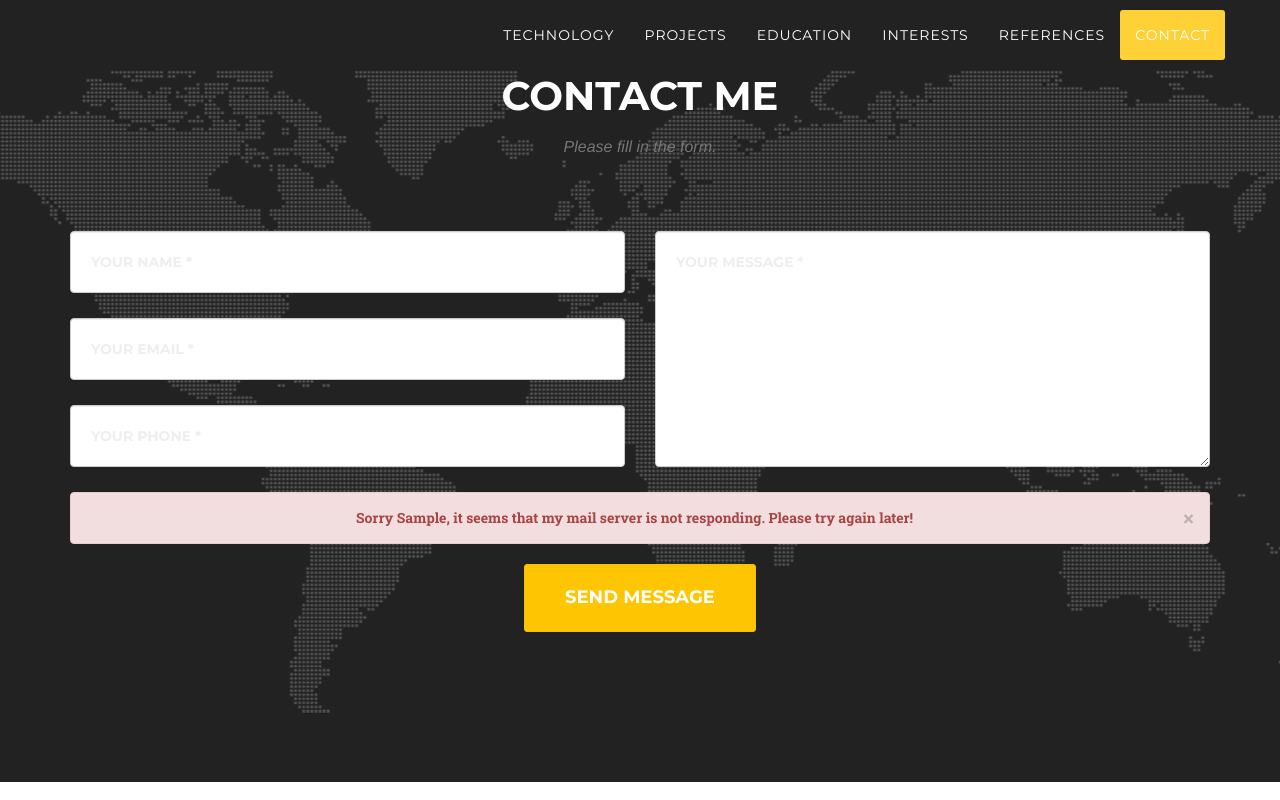
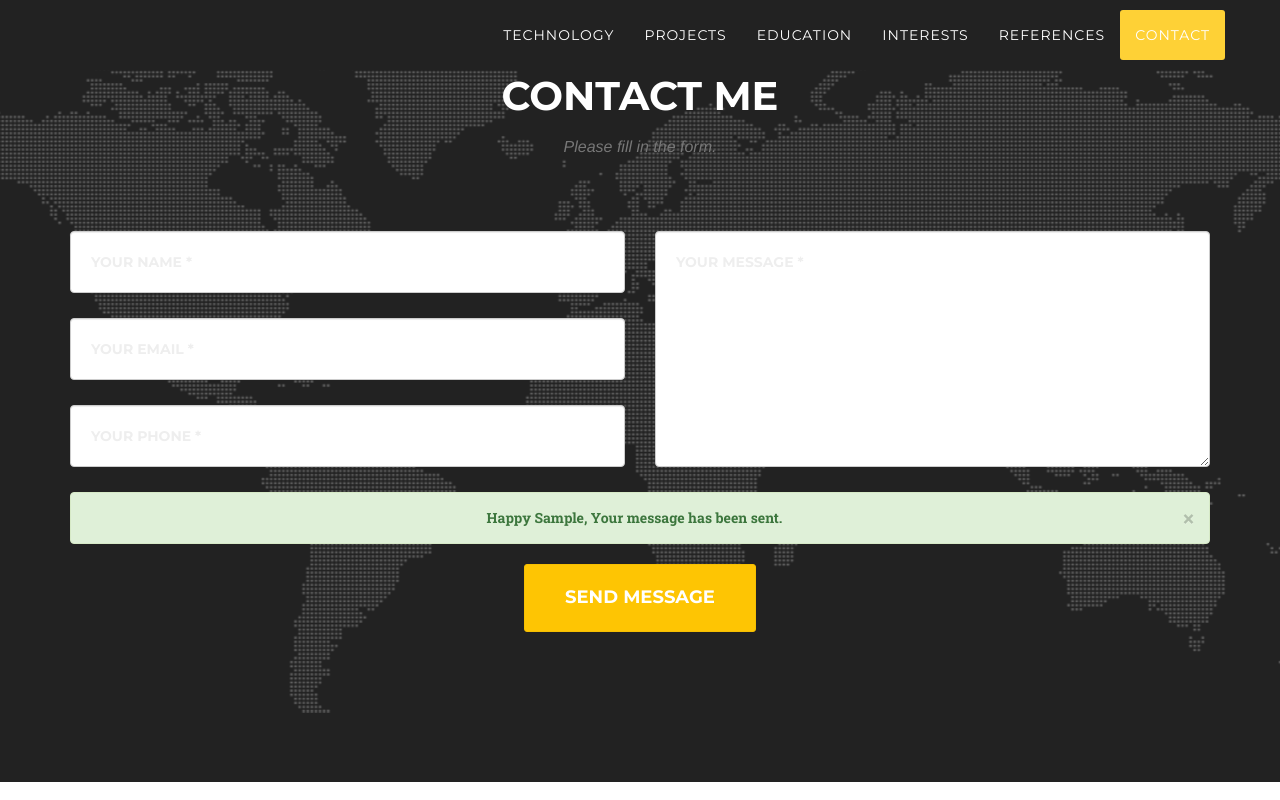
Before and after one commit to Django2016/IMDA, a website: page index.html in a window 1280 px wide. Both pictures are taken after typing "Sample", "name@example.com", "5551234", "Sample" into the empty fields and a click on the button "SEND MESSAGE". Shown: the part 5951-6751 px from the top of the page. Drawn offline with nearby package versions, Linux system fonts and the light colour scheme; no server answers; a web font is replaced by a local one.

Commit message:
IMDA CA2 Hosted in github version 3

```diff
--- a/js/contact_me.js
+++ b/js/contact_me.js
@@ -44,11 +44,11 @@ $(function() {
                 },
                 error: function() {
                     // Fail message
-                    $('#success').html("<div class='alert alert-danger'>");
-                    $('#success > .alert-danger').html("<button type='button' class='close' data-dismiss='alert' aria-hidden='true'>&times;")
+                    $('#success').html("<div class='alert alert-success'>");
+                    $('#success > .alert-success').html("<button type='button' class='close' data-dismiss='alert' aria-hidden='true'>&times;")
                         .append("</button>");
-                    $('#success > .alert-danger').append("<strong>Sorry " + firstName + ", it seems that my mail server is not responding. Please try again later!");
-                    $('#success > .alert-danger').append('</div>');
+                    $('#success > .alert-success').append("<strong>Happy " + firstName + ", Your message has been sent.");
+                    $('#success > .alert-success').append('</div>');
                     //clear all fields
                     $('#contactForm').trigger("reset");
                 },
```
Also changed, not shown: index.html (+1 -0 lines), 1 other file.
